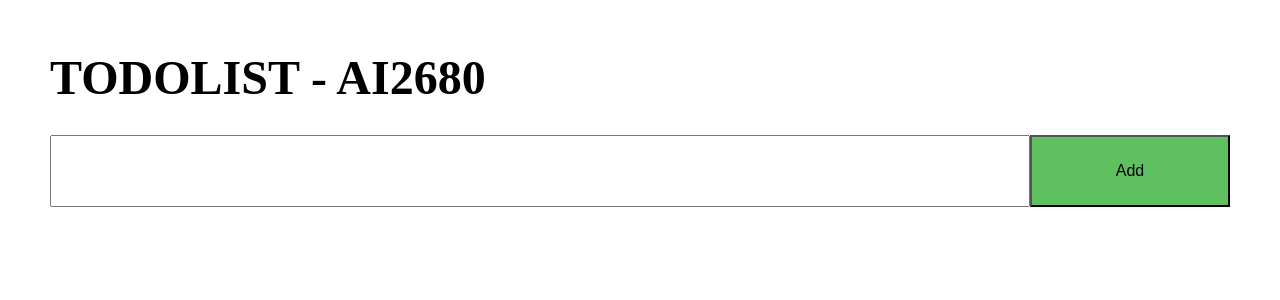
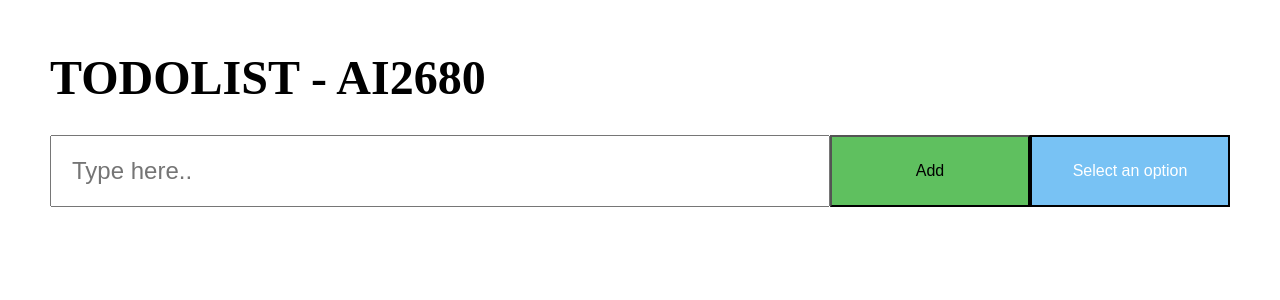
Before and after one commit to vishal-kumawat-appinventiv/task1-todolist, a React (Vite) app: page / in a window 1280 px wide. Shown: the top 300 px of the page. Built offline with nearby package versions, Linux system fonts and the light colour scheme.

Commit message:
filter incomplete

```diff
--- a/src/App.tsx
+++ b/src/App.tsx
@@ -5,6 +5,7 @@ import Input from "./components/InputField/Input";
 import Todo from "./components/Todo/Todo";
 import toast, { Toaster } from "react-hot-toast";
 import { TodoType } from "./types";
+import Drop from "./components/Dropdown/Drop";
 
 function App() {
   const [todos, setTodos] = useState<Array<TodoType>>([]);
@@ -50,6 +51,18 @@ function App() {
     setTodos(updatedTodos);
   };
 
+  const options = ["all", "incomplete", "complete"];
+
+  const handleFilter = (value: string) => {
+    if (value === "incomplete") {
+      setTodos(todos.filter((todo) => todo.todoStatus === "incomplete"));
+    } else if (value === "complete") {
+      setTodos(todos.filter((todo) => todo.todoStatus === "completed"));
+    } else if (value === "all") {
+      setTodos(todos);
+    }
+  };
+
   return (
     <>
       <Toaster />
@@ -58,6 +71,7 @@ function App() {
         <div className="topBar">
           <Input value={inputValue} onChange={handleInputChange} />
           <Add onClick={handleAddTodo} />
+          <Drop options={options} currOption={handleFilter} />
         </div>
         <div className="todoContainer">
           {todos.map((eachTodo, idx) => (
--- /dev/null
+++ b/src/components/Dropdown/Drop.tsx
@@ -0,0 +1,45 @@
+import React, { useState } from "react";
+import "./drop.css";
+
+interface DropdownProps {
+  options: string[];
+  currOption: (value: string) => void;
+}
+
+const Drop: React.FC<DropdownProps> = ({ options, currOption }) => {
+  const [isOpen, setIsOpen] = useState(false);
+  const [selectedOption, setSelectedOption] = useState<string>("");
+
+  const toggleDropdown = () => {
+    setIsOpen(!isOpen);
+  };
+
+  const handleOptionClick = (option: string) => {
+    setSelectedOption(option);
+    currOption(option);
+    setIsOpen(false);
+  };
+
+  return (
+    <div className="dropdown">
+      <button className="dropdownButton" onClick={toggleDropdown}>
+        {selectedOption || "Select an option"}
+      </button>
+      {isOpen && (
+        <ul className="dropdownMenu">
+          {options.map((option, index) => (
+            <li
+              key={index}
+              onClick={() => handleOptionClick(option)}
+              className="dropdownItem"
+            >
+              {option}
+            </li>
+          ))}
+        </ul>
+      )}
+    </div>
+  );
+};
+
+export default Drop;
--- /dev/null
+++ b/src/components/Dropdown/drop.css
@@ -0,0 +1,36 @@
+.dropdown {
+    position: relative;
+    display: inline-block;
+}
+
+.dropdownButton {
+    background-color: #78c2f4;
+    color: white;
+    padding: 10px 20px;
+    border: 2px solid black;
+    cursor: pointer;
+    height: 80px;
+}
+
+.dropdownMenu {
+    position: absolute;
+    top: 100%;
+    left: 0;
+    background-color: white;
+    border: 1px solid #ddd;
+    box-shadow: 0px 8px 16px rgba(0, 0, 0, 0.2);
+    z-index: 1000;
+    width: 100%;
+    padding: 0;
+    margin: 0;
+    list-style: none;
+}
+
+.dropdownItem {
+    padding: 10px 20px;
+    cursor: pointer;
+}
+
+.dropdownItem:hover {
+    background-color: #f1f1f1;
+}
--- a/src/components/InputField/Input.tsx
+++ b/src/components/InputField/Input.tsx
@@ -11,7 +11,7 @@ const Input: React.FC<InputProps> = ({ value, onChange }) => {
     onChange(event.target.value);
   };
 
-  return <input type="text" value={value} onChange={(e) => handleChange(e)} />;
+  return <input type="text" value={value} onChange={(e) => handleChange(e)} placeholder="Type here.."/>;
 };
 
 export default Input;
```
